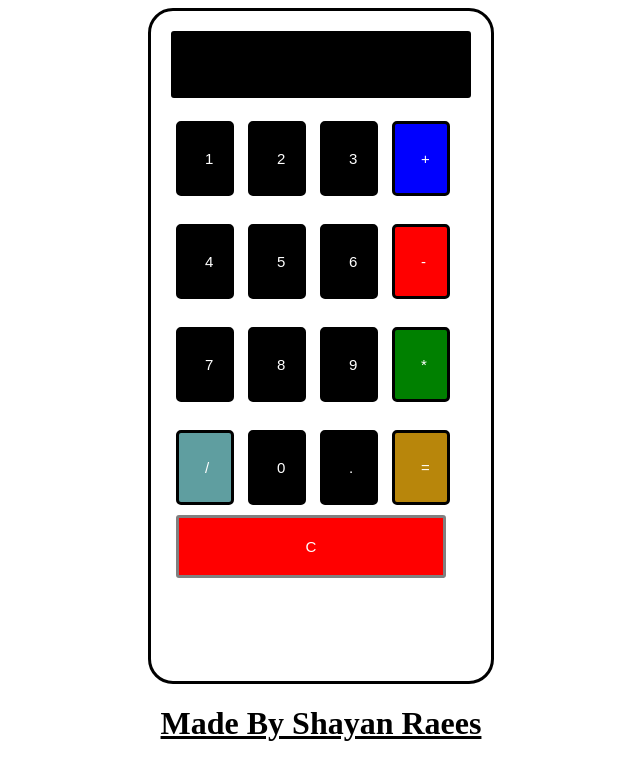
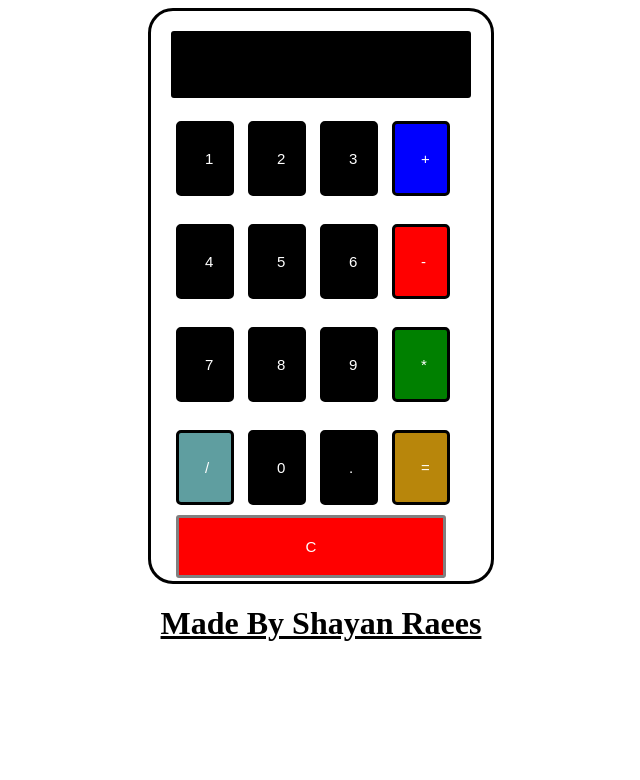
Before and after one commit to shayan-raees/New-folder--2-, a plain HTML site: page index.html in a window 1280 px wide. Shown: the whole page, without its empty margins (319-959 px from the left). Drawn offline with Linux system fonts and the light colour scheme.

Commit message:
changes in size

```diff
--- a/index.html
+++ b/index.html
@@ -17,7 +17,7 @@ border: 3px solid gray;
 {
 background-color: white     ;
 width: 300px;
-height: 630px;
+height: 530px;
 margin: auto;
 border: 3px solid black;
 border-radius: 25px;
```
